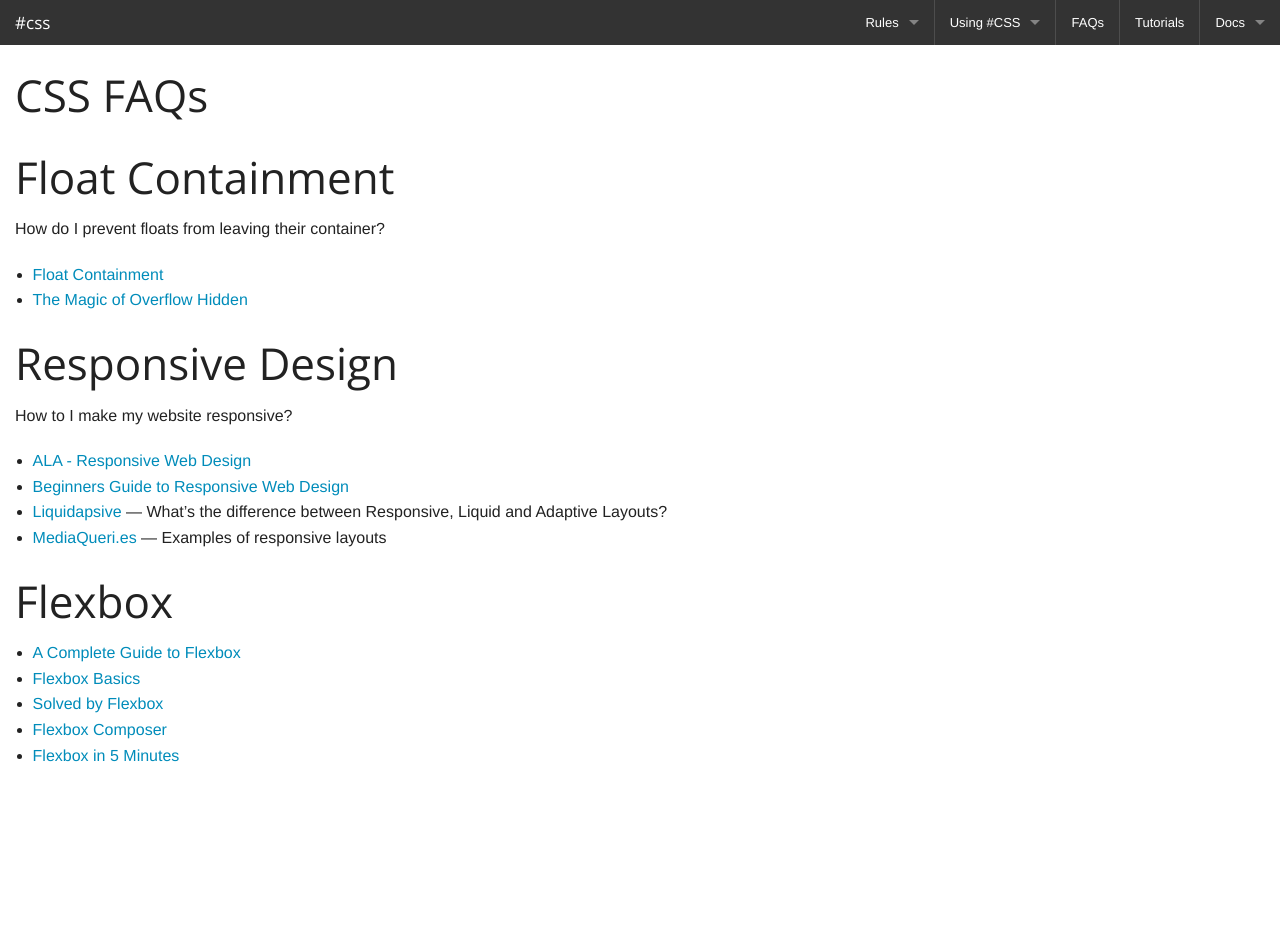
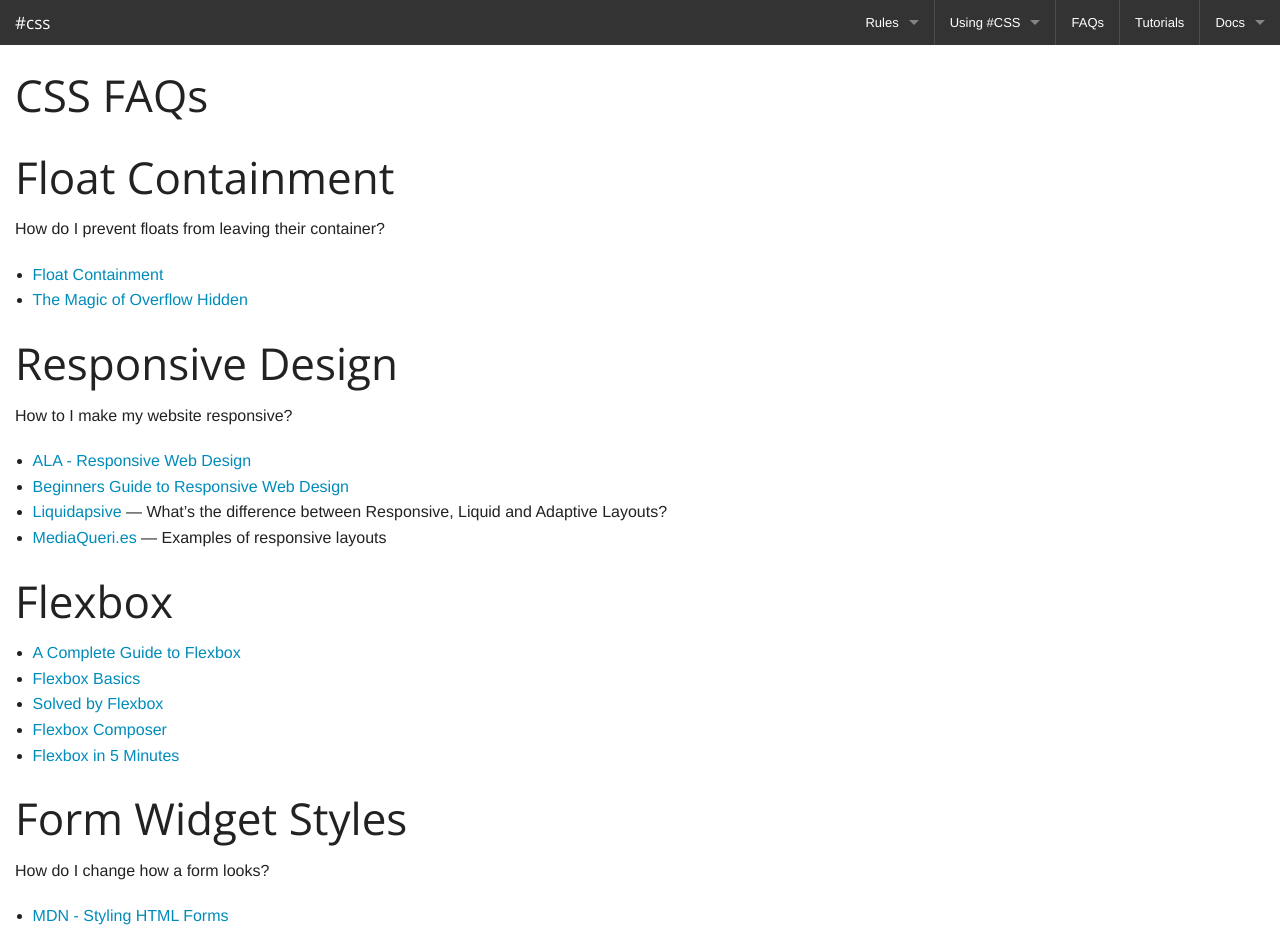
Before and after one commit to hashcss/hashcss.com, a Jekyll site: the page built from src/faq/index.md, in a window 1280 px wide. Built offline with Jekyll 4.4.1, drawn with Linux system fonts in a browser that asks for light colours; Markdown is read by kramdown in place of the engine named in the settings; before the commit the page ends 900 px from its top, so only the background shows below that.

Commit message:
add FAQ about form styling
Fixes #22

```diff
--- a/src/faq/index.md
+++ b/src/faq/index.md
@@ -28,3 +28,9 @@ How to I make my website responsive?
 * [Solved by Flexbox](http://philipwalton.github.io/solved-by-flexbox/)
 * [Flexbox Composer](http://maxsteenbergen.com/fibonacci/)
 * [Flexbox in 5 Minutes](http://devbryce.com/site/flexbox/)
+
+# Form Widget Styles
+
+How do I change how a form looks?
+
+* [MDN - Styling HTML Forms](https://developer.mozilla.org/en-US/docs/Web/Guide/HTML/Forms/Styling_HTML_forms)
```
